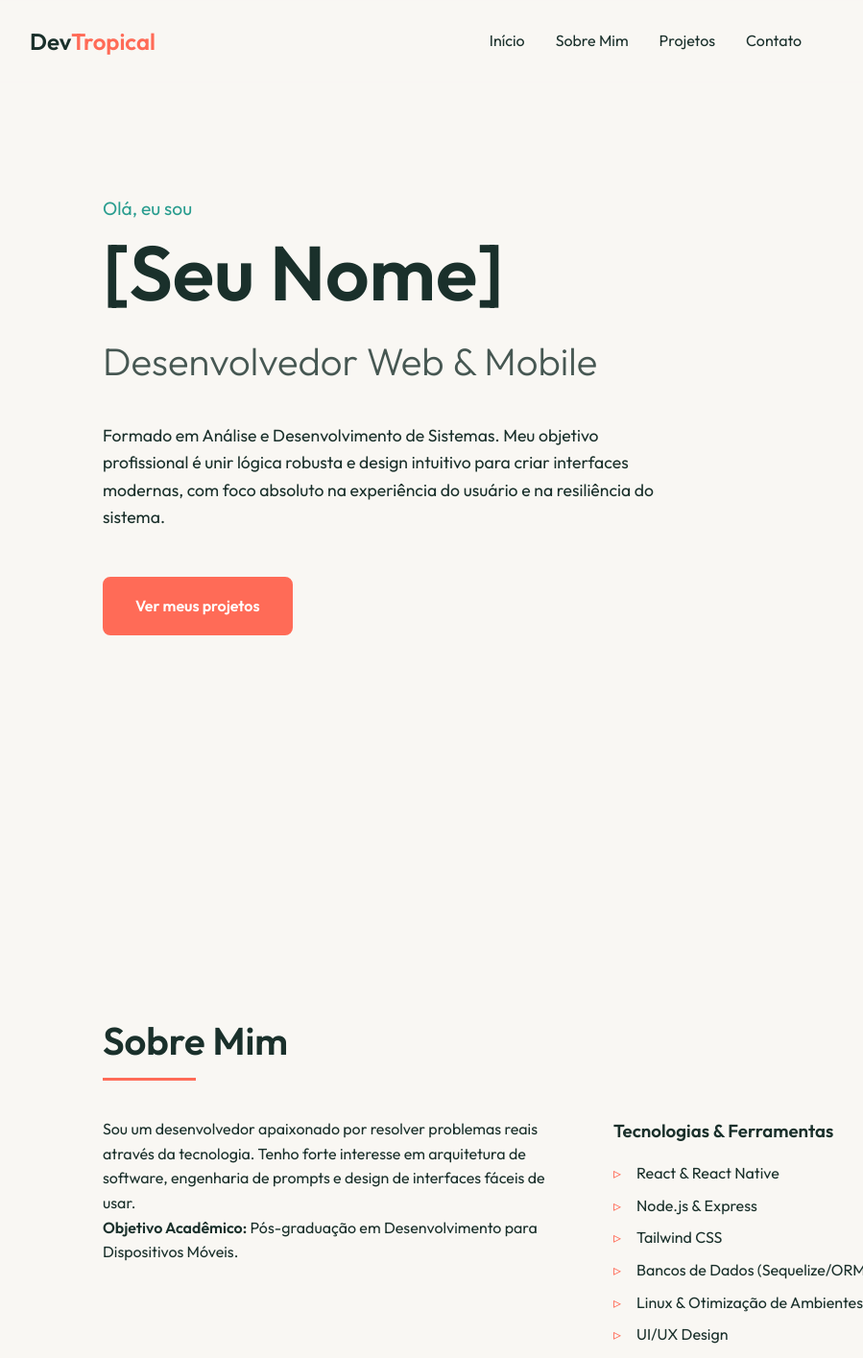
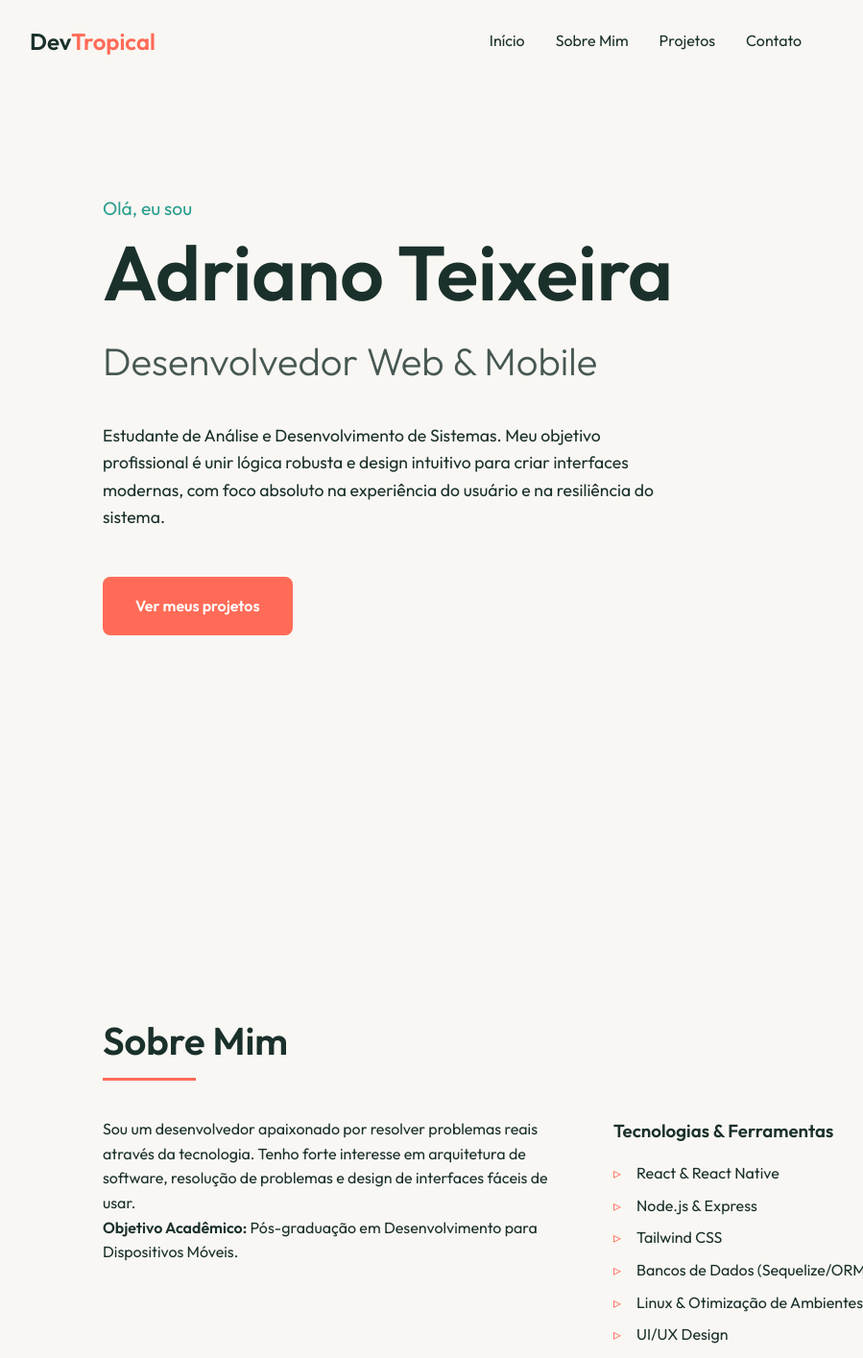
Before and after one commit to adrianonf/portfolio, a plain HTML site: page index.html in a window 1280 px wide. Shown: the top 1415 px of the page at 96% size, without its empty margins (33-932 px from the left). Drawn offline with Linux system fonts and the light colour scheme.

Commit message:
Revise personal details and bio in index.html
Updated personal information and modified bio description.

```diff
--- a/index.html
+++ b/index.html
@@ -28,10 +28,10 @@
         <section id="inicio" class="page-section">
             <div class="content animate-on-scroll">
                 <p class="greeting">Olá, eu sou</p>
-                <h1 class="name">[Seu Nome]</h1>
+                <h1 class="name">Adriano Teixeira</h1>
                 <h2 class="role">Desenvolvedor Web & Mobile</h2>
                 <p class="bio">
-                    Formado em Análise e Desenvolvimento de Sistemas. Meu objetivo profissional é unir lógica robusta e design intuitivo para criar interfaces modernas, com foco absoluto na experiência do usuário e na resiliência do sistema.
+                    Estudante de Análise e Desenvolvimento de Sistemas. Meu objetivo profissional é unir lógica robusta e design intuitivo para criar interfaces modernas, com foco absoluto na experiência do usuário e na resiliência do sistema.
                 </p>
                 <a href="#projetos" class="btn-primary">Ver meus projetos</a>
             </div>
@@ -43,7 +43,7 @@
                 <h2 class="section-title">Sobre Mim</h2>
                 <div class="about-grid">
                     <div class="about-text">
-                        <p>Sou um desenvolvedor apaixonado por resolver problemas reais através da tecnologia. Tenho forte interesse em arquitetura de software, engenharia de prompts e design de interfaces fáceis de usar.</p>
+                        <p>Sou um desenvolvedor apaixonado por resolver problemas reais através da tecnologia. Tenho forte interesse em arquitetura de software, resolução de problemas e design de interfaces fáceis de usar.</p>
                         <p><strong>Objetivo Acadêmico:</strong> Pós-graduação em Desenvolvimento para Dispositivos Móveis.</p>
                     </div>
                     <div class="skills">
```
